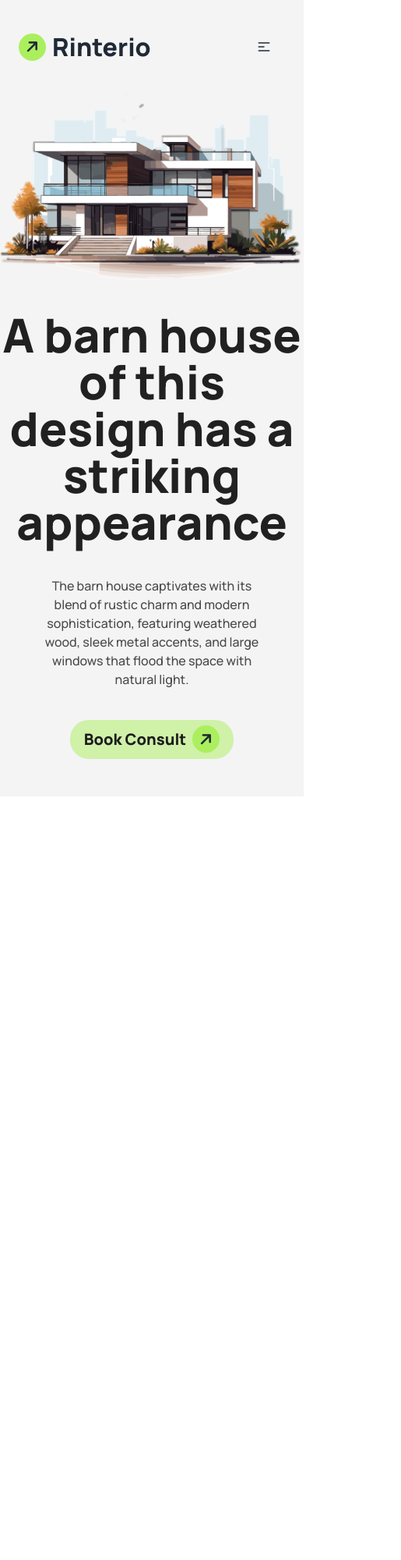
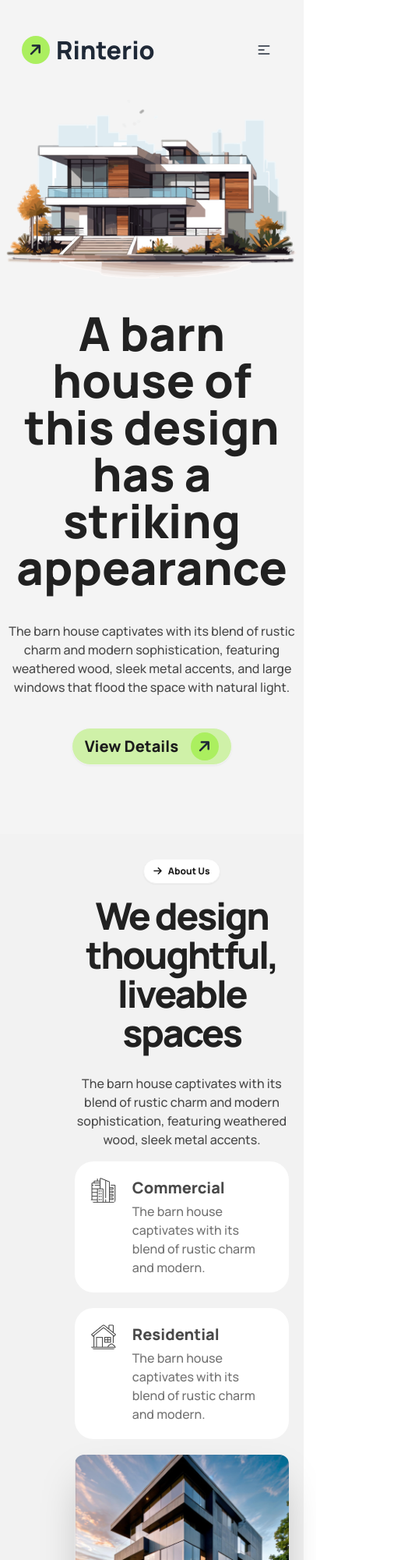
Before and after one commit to alihossainborshon/Assignment-3, a plain HTML site: page index.html in a window 390 px wide. Shown: the top 2000 px of the page at 78% size, 515 px wide, since content can reach past the window. Before the commit the page ends 1021 px from the top, so only its background shows below. Drawn offline with nearby package versions, Linux system fonts and the light colour scheme.

Commit message:
Liveable Spaces complete

```diff
--- a/index.html
+++ b/index.html
@@ -36,22 +36,22 @@
     .manrope {
       font-family: "Manrope", sans-serif;
       font-optical-sizing: auto;
-      font-weight: 400;
+      font-weight: 500;
       font-style: normal;
     }
   </style>
 </head>
 <body class="manrope bg-[#F4F4F4]">
   <!-- Header started -->
-  <header class="md:container mx-auto">
+  <header class="">
     <!-- Nav started -->
     <nav class="py-7">
       <div class="navbar">
-        <div class="navbar-start ml-4 md:ml-16 lg:ml-28">
-          <p class="bg-round w-[35px] h-[35px] rounded-full text-xl text-center flex items-center justify-center"><i class="fa-solid fa-arrow-right -rotate-45"></i></p>
+        <div class="navbar-start ml-4 md:ml-16 lg:ml-20 p-1">
+          <p class="bg-round w-9 h-9 rounded-full text-xl text-center flex items-center justify-center"><i class="fa-solid fa-arrow-right -rotate-45"></i></p>
           <p class="text-[32px] font-extrabold ml-2">Rinterio</p>
         </div>
-        <div class="navbar-center lg:flex hidden">
+        <div class="navbar-center lg:flex hidden w-1/2">
           <ul class="menu menu-horizontal px-1">
             <li><a class="text-base font-extrabold text-home">Home</a></li>
             <li><a class="text-base font-normal text-Services">Service</a></li>
@@ -60,15 +60,12 @@
             <li><a class="text-base font-normal text-Services">Contact Us</a></li>
           </ul>
         </div>
-        <div class="navbar-end mr-4 md:mr-16 lg:mr-28">
-          <div class="hidden lg:flex mr-4 space-x-4">
-            <p class="bg-white text-Services w-[40px] h-[40px] flex items-center justify-center rounded-full text-lg text-center border-2"><i class="fa-solid fa-cart-shopping"></i></p>
-            <p class="bg-white text-Services w-[40px] h-[40px] flex items-center justify-center rounded-full text-lg text-center border-2"><i class="fa-solid fa-magnifying-glass"></i></p>
+        <div class="navbar-end mr-4 md:mr-16 lg:mr-20">
+          <div class="hidden md:flex mr-4 space-x-4">
+            <p class="bg-white z-10 text-Services w-10 h-10 flex items-center justify-center rounded-full text-lg text-center border-2"><i class="fa-solid fa-cart-shopping"></i></p>
+            <p class="bg-white z-10 text-Services w-10 h-10 flex items-center justify-center rounded-full text-lg text-center border-2"><i class="fa-solid fa-magnifying-glass"></i></p>
           </div>
-          <div class="hidden lg:flex items-center justify-center bg-round w-[210px] h-[50px] rounded-3xl ">
-            <a class="hidden lg:inline text-xl font-extrabold text-[#1C1C1C]">Book Consult</a>
-            <p class="bg-[#1C1C1C] text-white w-[35px] h-[35px] flex items-center justify-center rounded-full text-lg text-center ml-2"><i class="fa-solid fa-arrow-right -rotate-45 "></i></p>
-          </div>
+          <button class="btn hidden md:flex items-center justify-center bg-round rounded-3xl"><span class="hidden md:inline text-xl font-extrabold text-[#1C1C1C]">Book Consult</span><span class="bg-[#1C1C1C] text-white w-9 h-9 flex items-center justify-center rounded-full text-lg text-center ml-2"><i class="fa-solid fa-arrow-right -rotate-45 "></i></span></i></button>
           <div class="dropdown lg:hidden">
             <div tabindex="0" role="button" class="btn btn-ghost">
               <svg
@@ -86,7 +83,7 @@
             </div>
             <ul
               tabindex="0"
-              class="menu menu-sm dropdown-content bg-base-100 rounded-box z-[1] mt-3 w-52 p-2 shadow">
+              class="menu menu-sm dropdown-content bg-base-100 rounded-box z-[1] mt-3 w-24 p-1 shadow">
               <li><a>Home</a></li>
               <li><a>Service</a></li>
               <li><a>Portfolio</a></li>
@@ -98,7 +95,7 @@
       </div>
     </nav>
     <!-- Banner started -->
-    <div class="flex flex-col items-center">
+    <div class="flex flex-col items-center px-2 sm:px-5 md:px-10 lg:px-20 ">
       <!-- image part -->
       <div>
         <img class="mb-10" src="assets/banner.png" alt="">
@@ -106,17 +103,58 @@
       <!-- Text part -->
       <div class="space-y-10 flex flex-col items-center text-center mb-12">
         <h1 class="text-6xl font-extrabold text-big_txt">A barn house of this design has a striking appearance</h1>
-        <p class="text-base font-medium text-home w-3/4">The barn house captivates with its blend of rustic charm and modern sophistication, featuring weathered wood, sleek metal accents, and large windows that flood the space with natural light.</p>
-        <div class="flex items-center justify-center bg-bann_end w-[210px] h-[50px] rounded-3xl">
-          <a class="lg:inline text-xl font-extrabold text-[#1C1C1C]">Book Consult</a>
-          <p class="bg-round w-[35px] h-[35px] rounded-full text-xl text-center border-round flex items-center justify-center ml-2"><i class="fa-solid fa-arrow-right -rotate-45"></i></p>
+        <p class="text-base font-medium text-home">The barn house captivates with its blend of rustic charm and modern sophistication, featuring weathered wood, sleek metal accents, and large windows that flood the space with natural light.</p>
+        <button class="btn flex items-center justify-center bg-bann_end  rounded-3xl"><span class="lg:inline text-xl font-extrabold text-[#1C1C1C]">View Details</span><span class="bg-round w-9 h-9 rounded-full text-xl text-center border-round flex items-center justify-center ml-2"><i class="fa-solid fa-arrow-right -rotate-45 "></i></span></i></button>
         </div>
       </div>
     </div>
   </header>
   <!-- Main started -->
-  <main>
-
+  <main class="mx-auto">
+  <!-- Liveable Spaces Section -->
+  <div class="hero bg-base-200 min-h-screen px-20 mt-10 ">
+    <div class="hero-content flex-col lg:flex-row gap-5 items-stretch">
+      <div class="lg:relative space-y-4 flex-1 flex flex-col">
+        <div class="lg:absolute -top-8 -left-16 lg:flex hidden">
+          <img src="assets/Vector.png" alt="">
+        </div>
+        <div class="text-center lg:text-start">
+          <button class="btn btn-sm bg-white rounded-3xl">
+            <span class="lg:inline text-xs font-extrabold text-[#1C1C1C]">
+              <i class="fa-solid fa-arrow-right mr-2"></i>About Us
+            </span>
+          </button>
+        </div>
+        <div class="space-y-7 text-center lg:text-start">
+          <h1 class="text-5xl font-black tracking-tighter text-[#212121] leading-[50px]">We design thoughtful, liveable spaces</h1>
+          <p class="text-base font-medium text-home">The barn house captivates with its blend of rustic charm and modern sophistication, featuring weathered wood, sleek metal accents.</p>
+        </div>
+        <div class="flex flex-col lg:flex-col md:flex-row items-center gap-5">
+          <div class="bg-white flex gap-5 rounded-3xl p-5">
+            <div class="w-24 h-24">
+              <img src="assets/commercial.png" alt="" class="object-cover rounded-lg">
+            </div>
+            <div class="space-y-1">
+              <h4 class="text-xl font-extrabold text-[#494949]">Commercial</h4>
+              <p class="text-base font-medium text-[#737373]">The barn house captivates with its blend of rustic charm and modern.</p>
+            </div>
+          </div>
+          <div class="bg-white flex gap-5 rounded-3xl p-5">
+            <div class="w-24 h-24">
+              <img src="assets/residential.png" alt="" class="object-cover rounded-lg">
+            </div>
+            <div class="space-y-1">
+              <h4 class="text-xl font-extrabold text-[#494949]">Residential</h4>
+              <p class="text-base font-medium text-[#737373]">The barn house captivates with its blend of rustic charm and modern.</p>
+            </div>
+          </div>
+        </div>
+      </div>
+      <div class="flex-1 flex justify-center items-center md:w-full ">
+        <img src="assets/Rectangle.png" class="w-full h-full max-w-3xl max-h-lg rounded-xl shadow-2xl object-cover" />
+      </div>
+    </div>
+  </div>
   </main>
   <!-- Footer started -->
   <footer>
```
